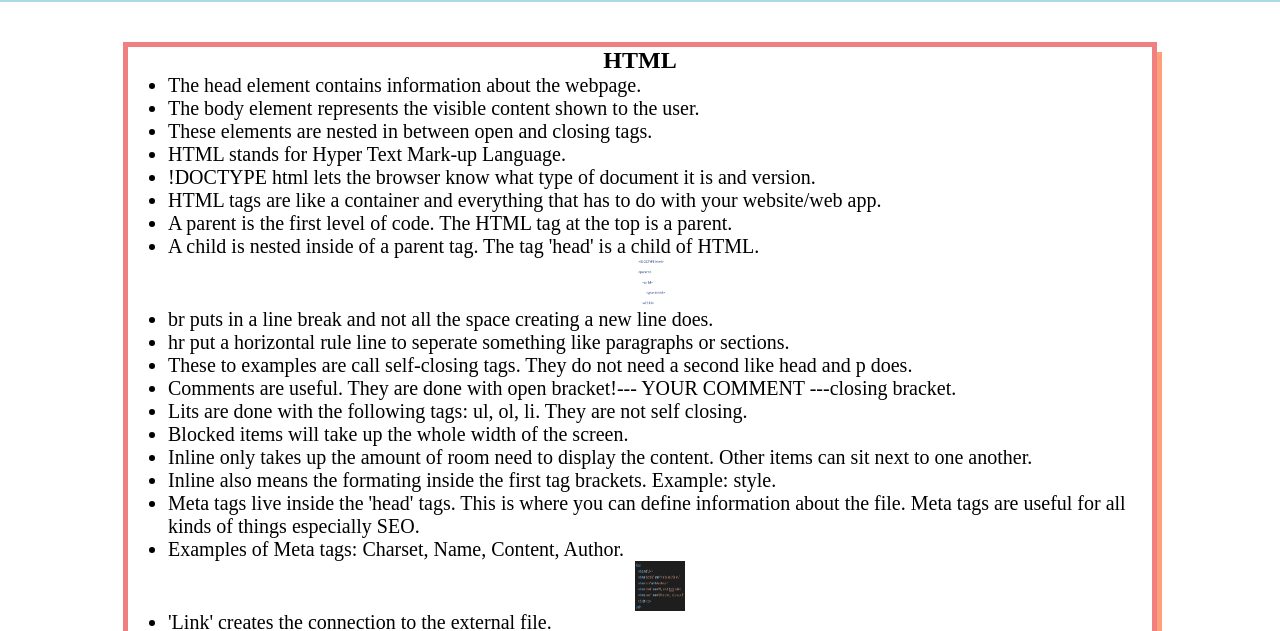
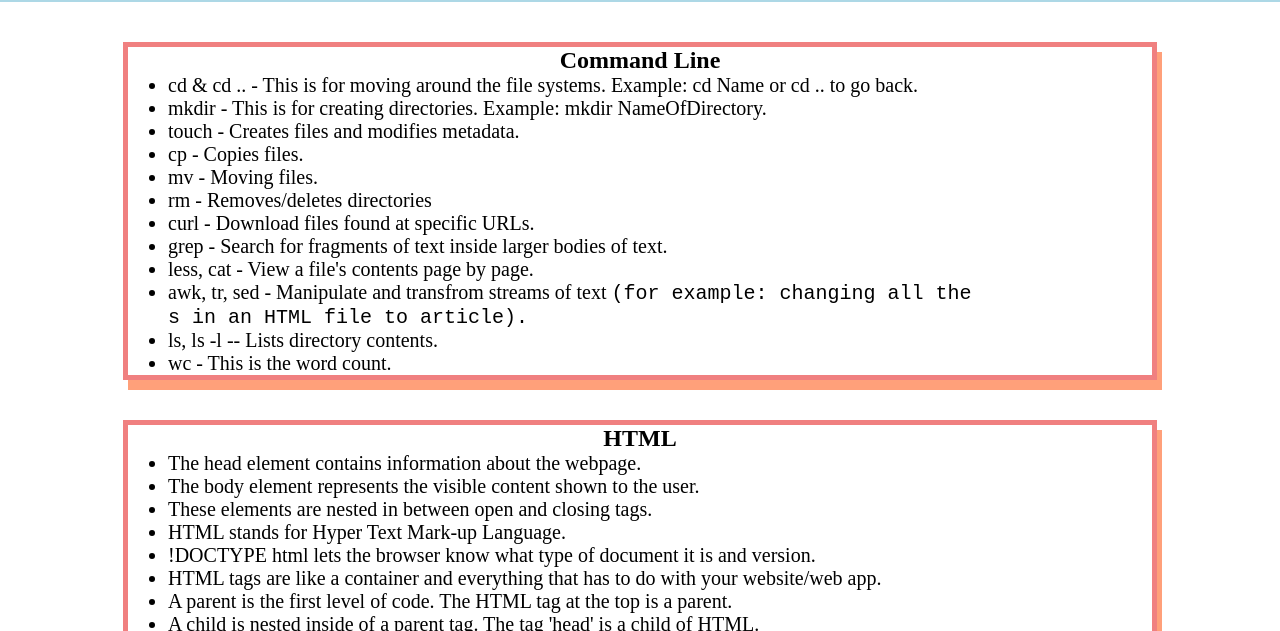
Before and after one commit to kzefram/prework-study-guide, a plain HTML site: page index.html in a window 1280 px wide. Shown: the part 118-749 px from the top of the page. Drawn offline with Linux system fonts and the light colour scheme.

Commit message:
Adding notes to the pile.

```diff
--- a/index.html
+++ b/index.html
@@ -22,6 +22,23 @@
     </header>
 
     <main>
+      <section class="card" id="command-line-section">
+        <h2>Command Line</h2>
+        <ul>
+          <li>cd & cd .. - This is for moving around the file systems. Example: cd Name or cd .. to go back.</li>
+          <li>mkdir - This is for creating directories. Example: mkdir NameOfDirectory.</li>
+          <li>touch - Creates files and modifies metadata.</li>
+          <li>cp - Copies files.</li>
+          <li>mv - Moving files.</li>
+          <li>rm - Removes/deletes directories</li>
+          <li>curl - Download files found at specific URLs.</li>
+          <li>grep - Search for fragments of text inside larger bodies of text.</li>
+          <li>less, cat - View a file's contents page by page.</li>
+          <li>awk, tr, sed - Manipulate and transfrom streams of text <code>(for example: changing all the <div>s in an HTML file to    article).</code></li>
+          <li>ls, ls -l -- Lists directory contents.</li>
+          <li>wc - This is the word count.</li>
+        </ul>
+      </section>
       <section class="card" id="html-section">
         <h2>HTML </h2>
         <ul>
@@ -76,6 +93,11 @@
               <img src="./assets/marginsandpadding.png" alt="picture of magins and padding layout" id="img5"/>
             </li>
           </ul>
+      </section>
+
+      <section   class="card" id="Advance-CSS-section">
+        <h2>Advanced CSS</h2>
+
       </section>
 
       <section class="card" id="git-section">
```
